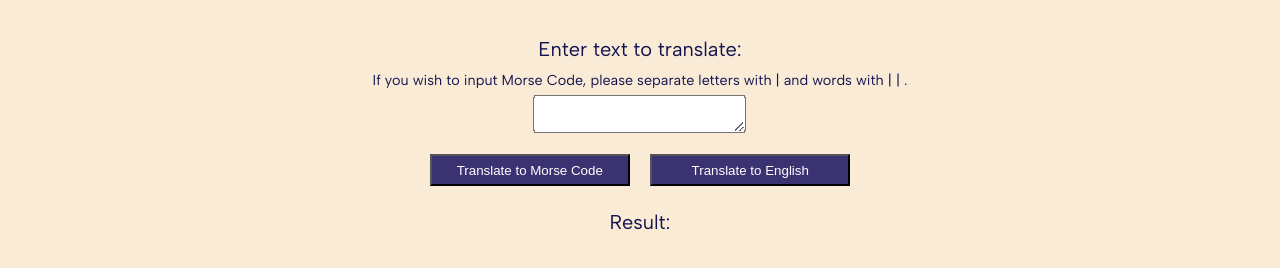
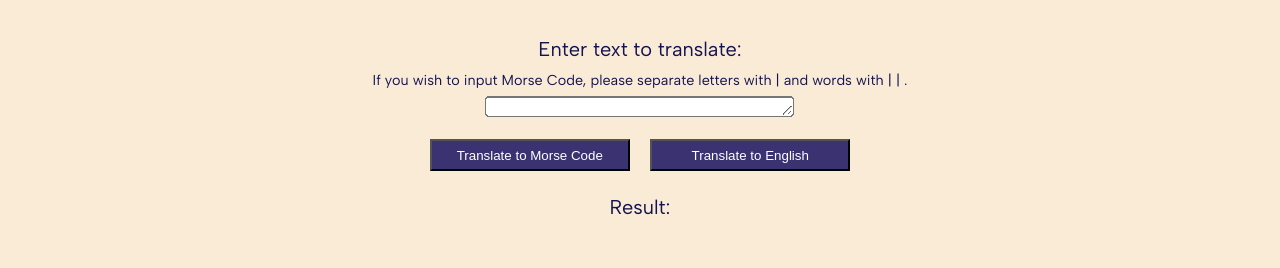
Before and after one commit to emmymitch/morse-code-translator, a website with bundled scripts: page index.html in a window 1280 px wide. Shown: the part 126-394 px from the top of the page. Built offline with nearby package versions, Linux system fonts and the light colour scheme.

Commit message:
Added default textarea size

```diff
--- a/index.html
+++ b/index.html
@@ -16,8 +16,8 @@
     <main class="main">
         <label class="main__page-words" for="inputBox">Enter text to translate:</label>
         <p class="main__label-subtitle">If you wish to input Morse Code, please separate letters with | and words with | | .</p>
-        <!-- <input class="main__input-box" type="text" name="inputBox"> -->
-        <textarea name="inputBox" class="main__input-box"></textarea>
+        <textarea name="inputBox" class="main__input-box" cols="30" rows="1"></textarea>
+
         <div class="main__translate-buttons">
             <button class="button" id="buttonEngMorse">Translate to Morse Code</button>
             <button class="button" id="buttonMorseEng">Translate to English</button>
```
